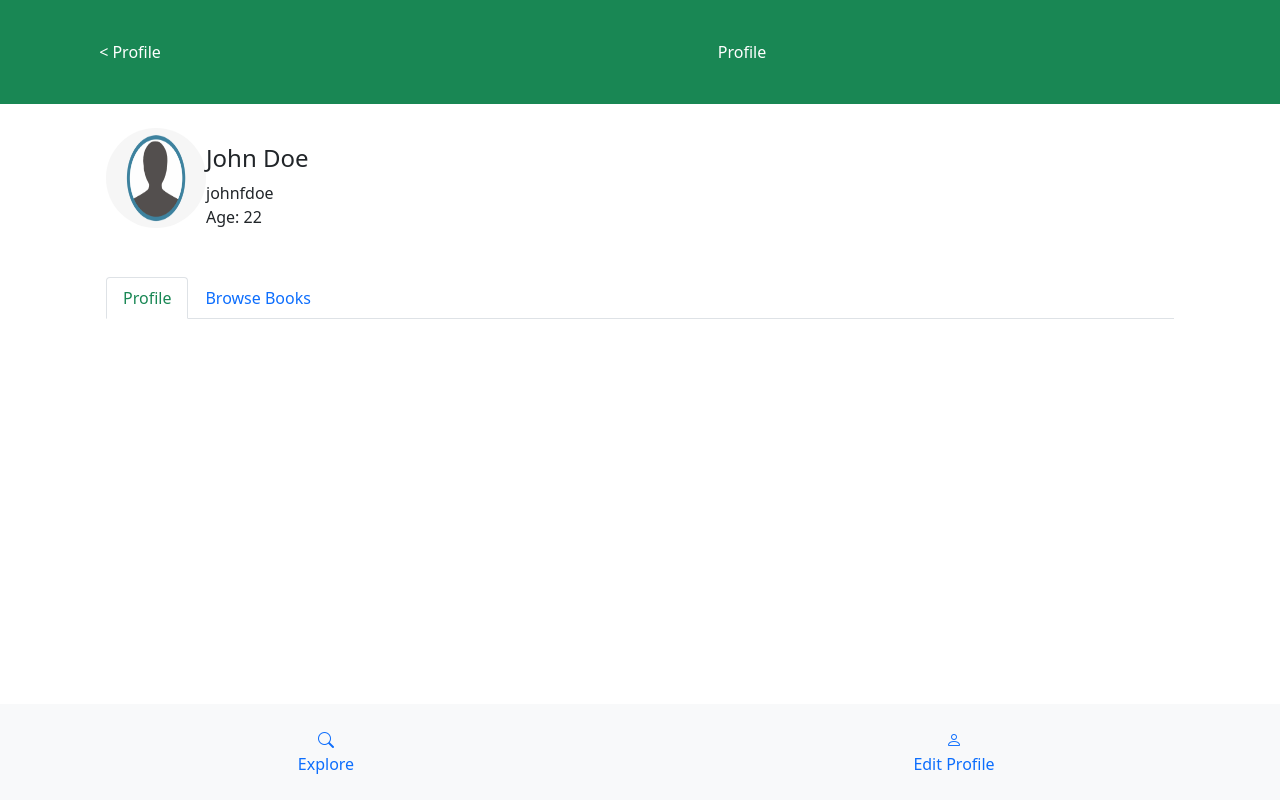
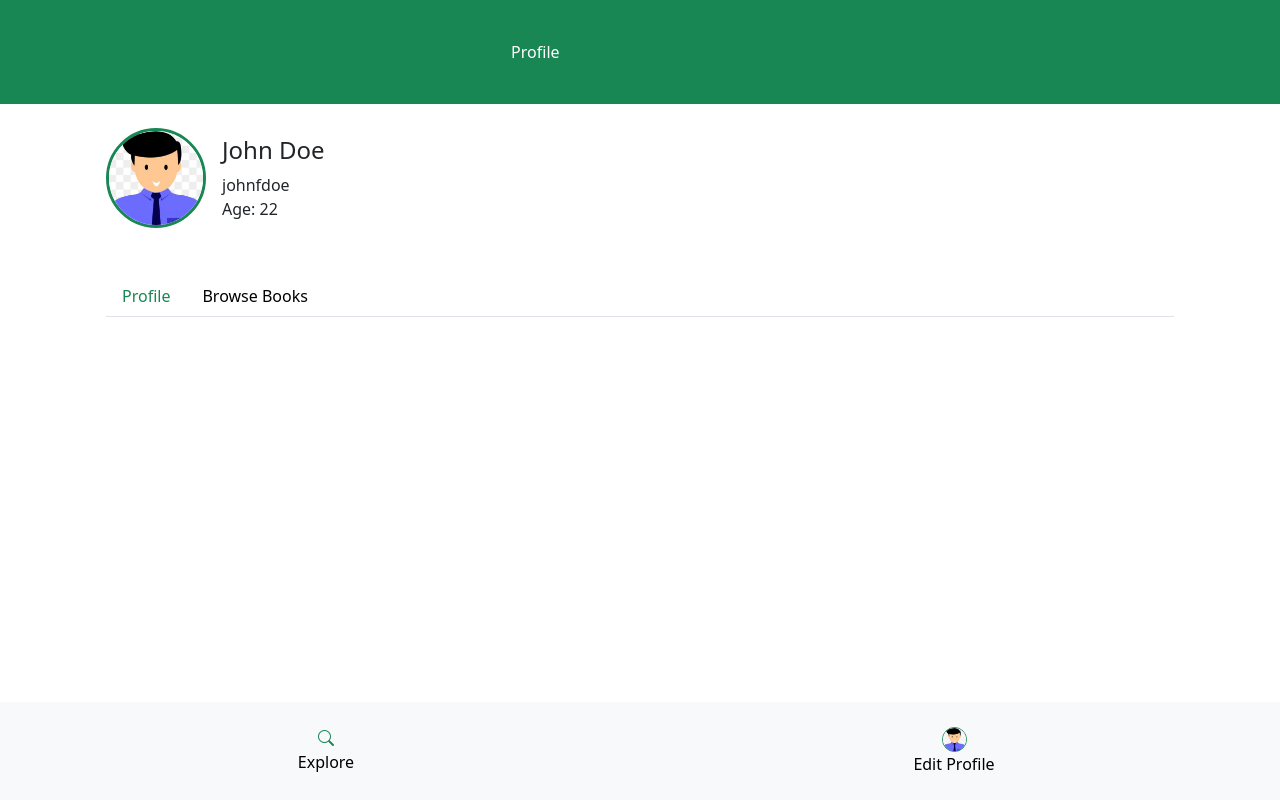
Before and after one commit to revati90/Book-Reader-Profile, a Vue app: page / in a window 1280 px wide. Built offline with nearby package versions, Linux system fonts and the light colour scheme.

Commit message:
Refactor: Some styling and navigation changes.

```diff
--- a/src/assets/base.css
+++ b/src/assets/base.css
@@ -1,2 +1,7 @@
 @import 'bootstrap/dist/css/bootstrap.min.css';
 @import 'bootstrap-icons/font/bootstrap-icons.css';
+
+a,
+.nav-link  {
+  color: #000;
+}
--- a/src/components/FooterStick.vue
+++ b/src/components/FooterStick.vue
@@ -6,13 +6,21 @@
     <div class="row p-4">
       <div class="col-6 text-center">
         <router-link to="#" class="d-flex flex-column text-decoration-none">
-          <i class="bi-search"></i>
+          <i class="bi-search text-success"></i>
           <span>Explore</span>
         </router-link>
       </div>
       <div class="col-6 text-center">
         <router-link to="/edit-profile" class="d-flex flex-column text-decoration-none">
-          <i class="bi bi-person"></i>
+          <span>
+            <img
+              class="border border-1 border-success rounded-circle"
+              src="@/assets/avatar.png"
+              width="25"
+              height="25"
+              alt="Profile avatar"
+            />
+          </span>
           <span>Edit Profile </span>
         </router-link>
       </div>
--- a/src/components/Header.vue
+++ b/src/components/Header.vue
@@ -6,12 +6,11 @@ defineProps(['title']);
 
 <template>
   <header class="navbar-dark bg-success text-center text-white p-3">
-    <div class="row p-4">
-      <router-link to="/" class="col-2 text-white text-decoration-none">
-        <span> &lt; Profile </span>
-      </router-link>
-      <div class="col-10 text-center">{{ title }}</div>
-      </div>
+    <div class="row px-2 py-4">
+      <div v-if="title !== 'Edit Profile'"></div>
+      <div class="col-md-2" v-else><router-link to="/" class="text-white text-decoration-none"><span> &lt; Profile </span></router-link></div>
+      <div class="col-md-10 text-center">{{ title }}</div>
+    </div>
   </header>
 </template>
 
--- a/src/components/UserInfo.vue
+++ b/src/components/UserInfo.vue
@@ -9,14 +9,14 @@ defineProps(['userData', 'age'])
     <div class="d-flex flex-row p-4">
       <div>
         <img
-          class="border-success rounded-circle"
+          class="border border-success rounded-circle border-3"
           src="@/assets/avatar.png"
           width="100"
           height="100"
           alt="Profile avatar"
         />
       </div>
-      <div class="mt-3 d-flex flex-column">
+      <div class="mt-2 px-3 d-flex flex-column">
         <h4> {{ userData.firstName + " " + userData.lastName }} </h4>
         <span> {{ userData.email }} </span>
         <span> Age: {{ age }} </span>
--- a/src/views/EditProfileView.vue
+++ b/src/views/EditProfileView.vue
@@ -19,7 +19,7 @@ const title = 'Edit Profile'
       <div class="text-center py-4">
         <div>
           <img
-            class="border-success rounded-circle"
+            class="border border-2 border-success rounded-circle"
             src="@/assets/avatar.png"
             width="100"
             height="100"
@@ -36,7 +36,7 @@ const title = 'Edit Profile'
             <div class="mb-3"><input type="text" name="lastName" class="form-control" placeholder="Enter last name" v-model="getUserProfile.lastName"></div>
             <div class="mb-3"><input type="text" name="born" class="form-control" placeholder="Date of birth" v-model="getUserProfile.born"></div>
             <div class="input-group mb-3">
-              <input :type="getPasswordFieldType" class="form-control" placeholder="**********" v-model="password">
+              <input :type="getPasswordFieldType" class="form-control" placeholder="**********">
               <span class="input-group-text" @click="switchVisibility">SHOW</span>
             </div>
           </div>
--- a/src/views/ProfileView.vue
+++ b/src/views/ProfileView.vue
@@ -23,10 +23,10 @@ const { addBookmark, isBookmarked } = useBookStore();
       <div class="p-4">
         <ul class="nav nav-tabs" role="tablist">
           <li class="nav-item">
-            <a class="nav-link active text-success" data-bs-toggle="tab" href="#profile-books" @click="setTitle('Profile')">Profile</a>
+            <a class="nav-link active border-0 border-bottom" data-bs-toggle="tab" href="#profile-books" @click="setTitle('Profile')">Profile</a>
           </li>
           <li class="nav-item">
-            <a class="nav-link" data-bs-toggle="tab" href="#browse-books" @click="setTitle('Browse Books')">Browse Books</a>
+            <a class="nav-link border-0 border-bottom" data-bs-toggle="tab" href="#browse-books" @click="setTitle('Browse Books')">Browse Books</a>
           </li>
         </ul>
 
@@ -78,4 +78,8 @@ const { addBookmark, isBookmarked } = useBookStore();
 .brp-tabs {
   padding-bottom: 84px;
 }
+
+a.nav-link.active {
+  color: #198754;
+}
 </style>
```
Also changed, not shown: src/assets/avatar.png.
